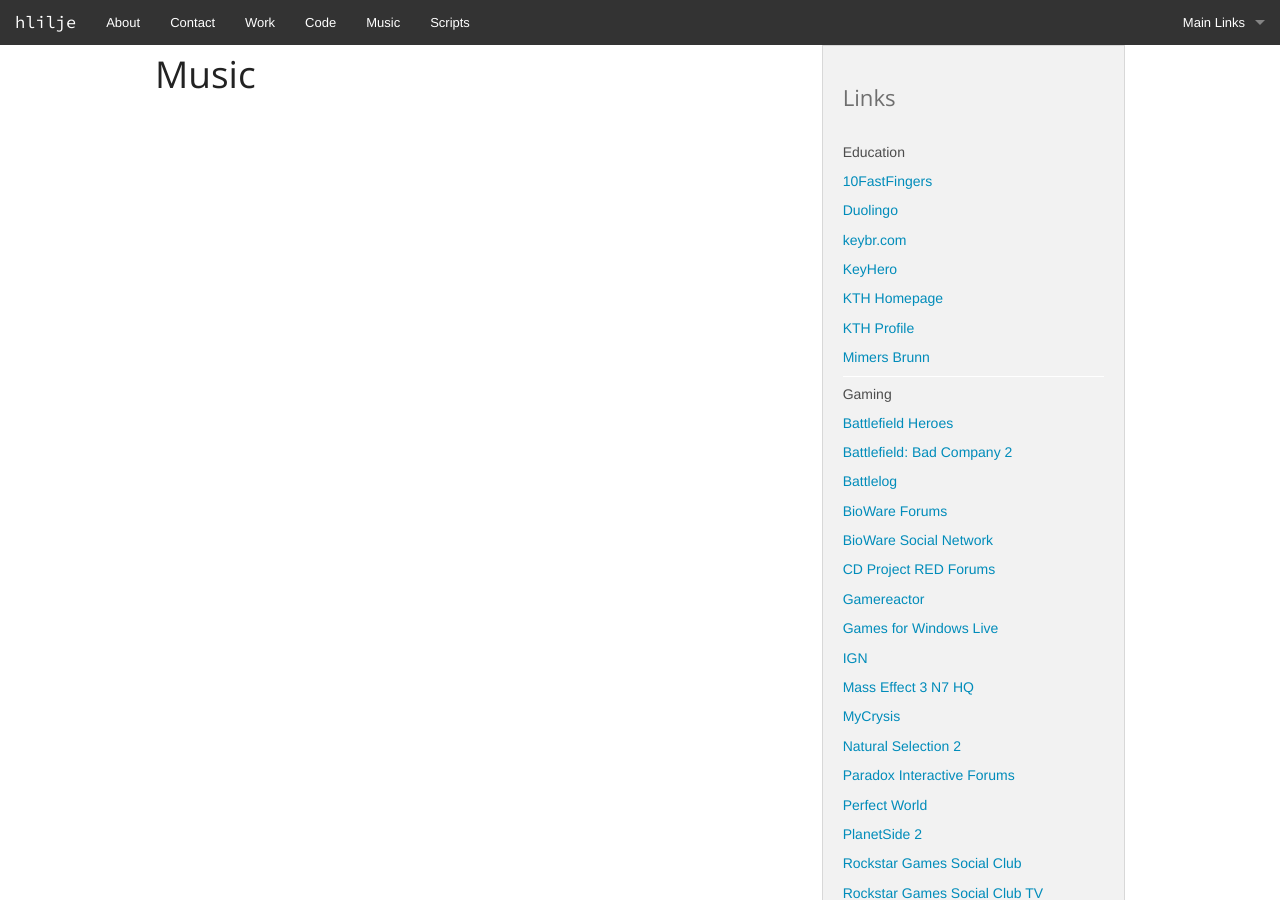
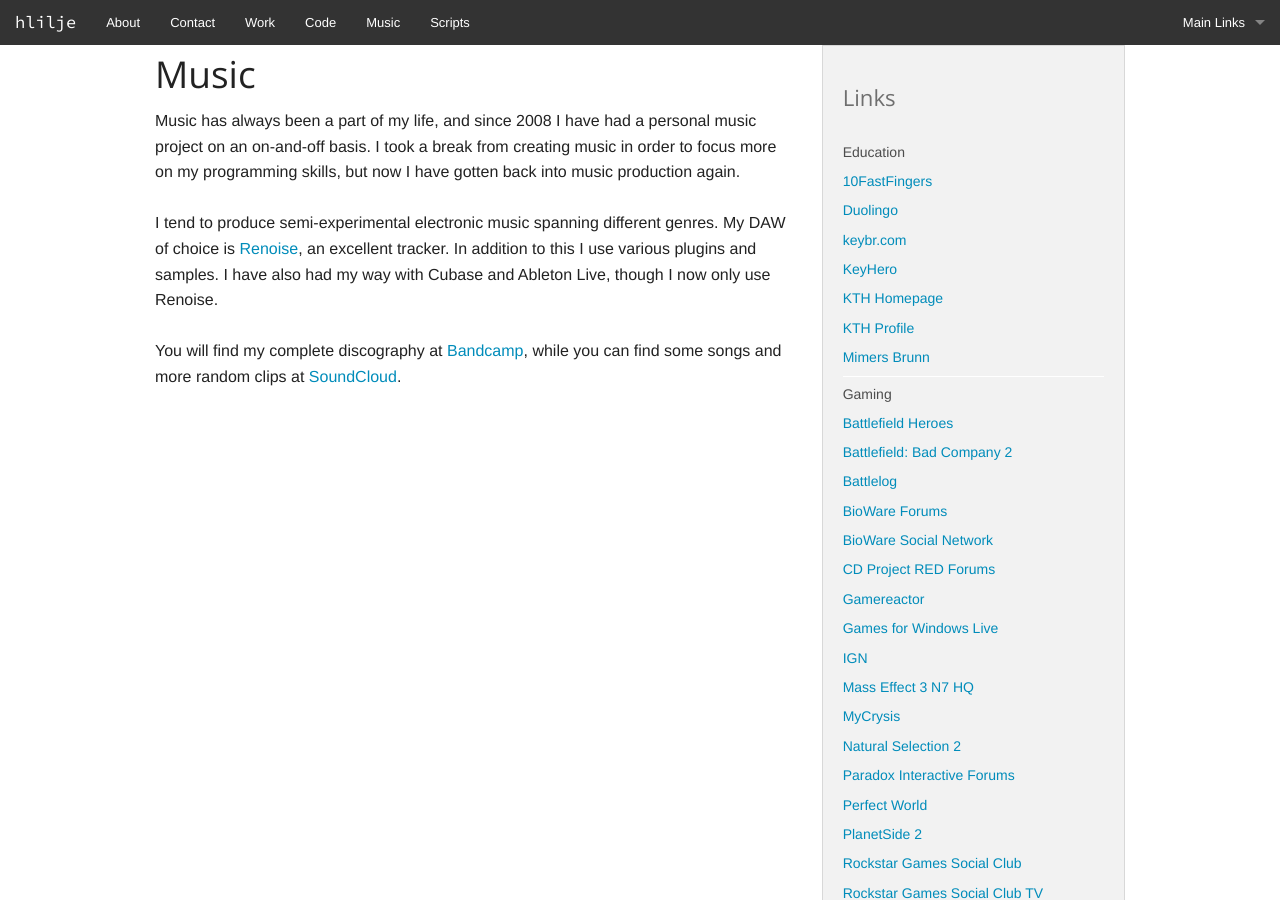
Before and after one commit to hlilje/hlilje.github.io, a Jekyll site: the page built from music/index.html, in a window 1280 px wide and 900 px high. Built offline with Jekyll 4.4.1, drawn with Linux system fonts in a browser that asks for light colours.

Commit message:
Update music section

```diff
--- a/music/index.html
+++ b/music/index.html
@@ -7,6 +7,17 @@ title: hlilje | Music
   <article>
     <h2>Music</h2>
     <p>
+      Music has always been a part of my life, and since 2008 I have had a personal music project on an on-and-off basis.
+      I took a break from creating music in order to focus more on my programming skills, but now I have gotten
+      back into music production again.
+      <br><br>
+      I tend to produce semi-experimental electronic music spanning different genres.
+      My DAW of choice is <a href="http://www.renoise.com/">Renoise</a>,
+      an excellent tracker. In addition to this I use various plugins and samples.
+      I have also had my way with Cubase and Ableton Live, though I now only use Renoise.
+      <br><br>
+      You will find my complete discography at <a href="http://hlilje.bandcamp.com/">Bandcamp</a>,
+      while you can find some songs and more random clips at <a href="https://soundcloud.com/hlilje">SoundCloud</a>.
     </p>
   </article>
 </section>
```
